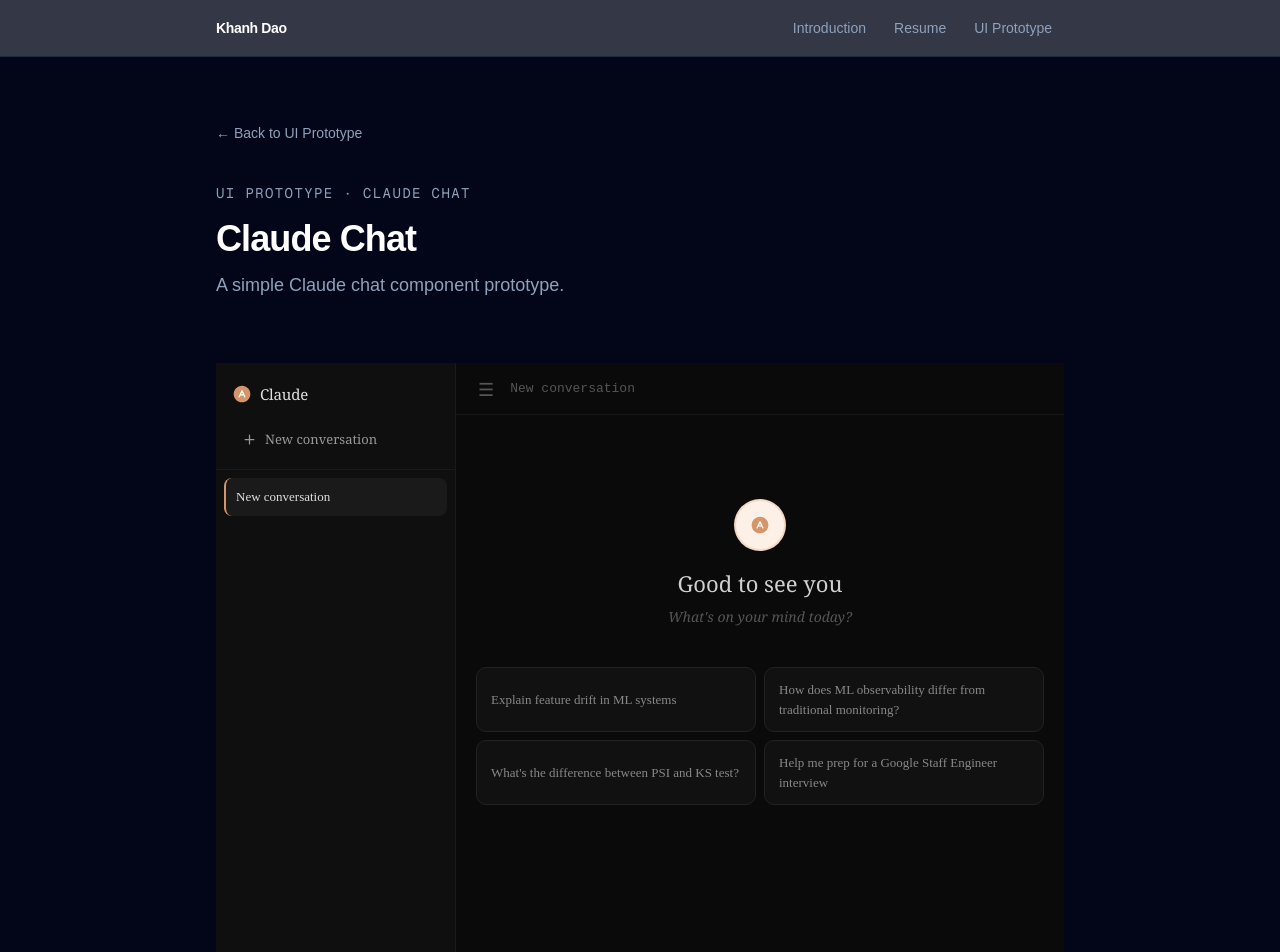
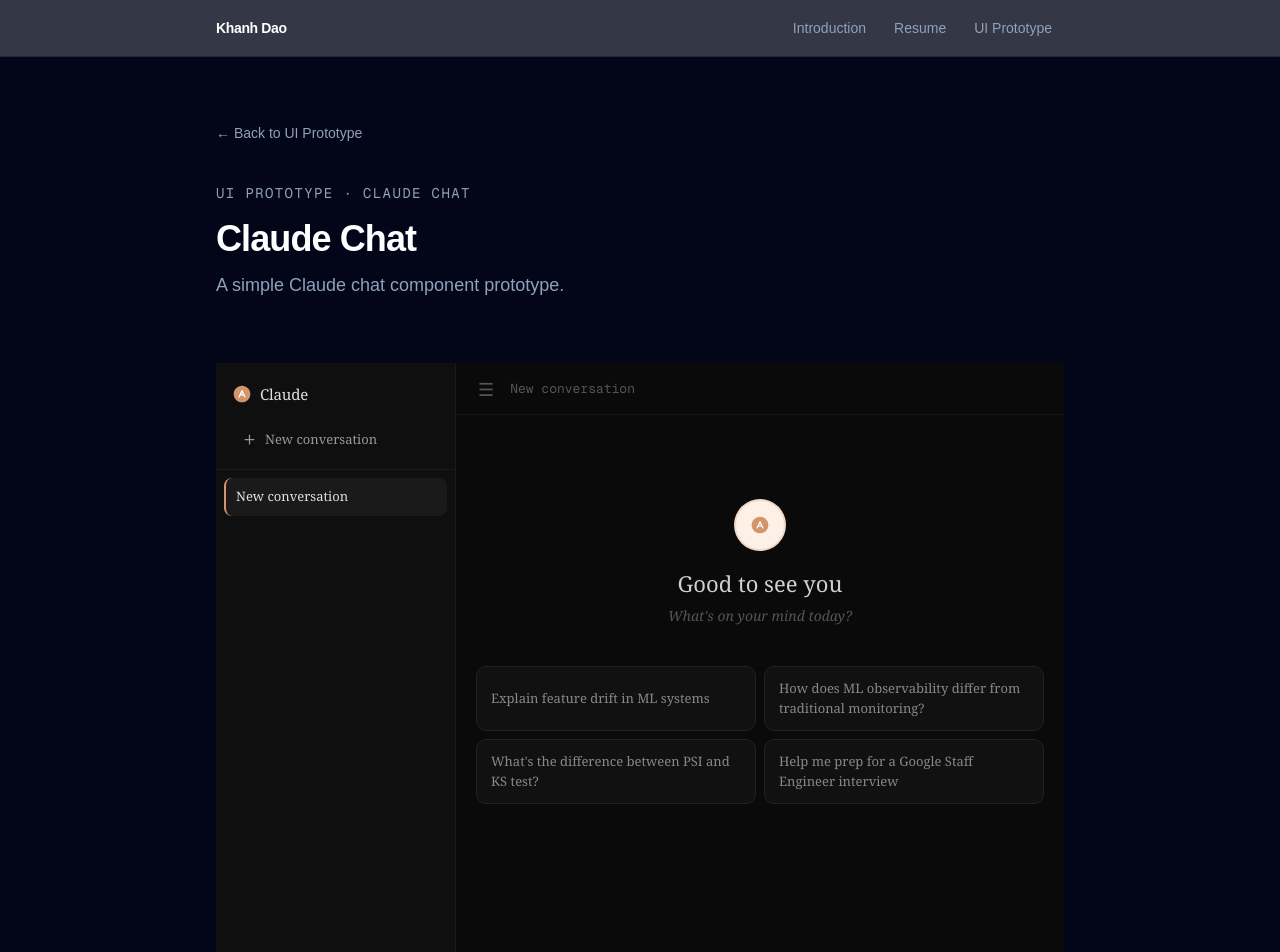
Before and after one commit to lelea2/solace, a Next.js app: page /ui-prototype/claude-chat-clone in a window 1280 px wide. Shown: the top 952 px of the page. Built offline with nearby package versions, Linux system fonts and the light colour scheme.

Commit message:
more change

```diff
--- a/components/Resume.tsx
+++ b/components/Resume.tsx
@@ -1,6 +1,6 @@
 const experience = [
   {
-    role: "Staff Software Engineer — ML Observability",
+    role: "Engineer Manager — ML Observability",
     company: "LinkedIn",
     period: "Aug 2024 – Present",
     color: "#0A66C2",
@@ -173,7 +173,7 @@ export default function Resume() {
             Khanh Dao
           </h1>
           <p className="text-slate-300 text-lg mb-6">
-            Staff Software Engineer &middot; UI Platform &middot; Developer Experience
+            Staff Software Engineer / Engineering Manager &middot; UI Platform &middot; Developer Experience
           </p>
           <div className="flex flex-wrap gap-4 text-sm text-slate-400">
             <a href="mailto:kareendao88@gmail.com" className="flex items-center gap-2 hover:text-white transition-colors">
@@ -313,7 +313,7 @@ export default function Resume() {
       {/* ── FOOTER ─────────────────────────────────────────── */}
       <footer className="border-t border-slate-100 bg-slate-50">
         <div className="max-w-4xl mx-auto px-6 py-8 flex flex-col sm:flex-row items-center justify-between gap-4">
-          <p className="text-sm text-slate-500">&copy; 2026 Khanh Dao &mdash; Staff Software Engineer</p>
+          <p className="text-sm text-slate-500">&copy; 2026 Khanh Dao &mdash; Staff Software Engineer / Engineering Manager</p>
           <div className="flex gap-5 text-sm">
             <a href="mailto:kareendao88@gmail.com" className="text-slate-400 hover:text-slate-900 transition-colors">Email</a>
             <a href="https://linkedin.com/in/khanh-dao-23062119" target="_blank" rel="noopener noreferrer" className="text-slate-400 hover:text-slate-900 transition-colors">LinkedIn</a>
--- a/components/ui-prototype/claude-clone-chat/ClaudeChat.tsx
+++ b/components/ui-prototype/claude-clone-chat/ClaudeChat.tsx
@@ -7,13 +7,13 @@ const SYSTEM_PROMPT = `You are Claude, an AI assistant made by Anthropic. You ar
 
 function TypingIndicator() {
   return (
-    <div style={{ display: "flex", alignItems: "center", gap: "4px", padding: "4px 0" }}>
+    <div className="flex items-center gap-1 py-1">
       {[0, 1, 2].map(i => (
-        <div key={i} style={{
-          width: "6px", height: "6px", borderRadius: "50%",
-          background: "#D4956A", opacity: 0.7,
-          animation: `bounce 1.2s ease-in-out ${i * 0.2}s infinite`,
-        }}/>
+        <div
+          key={i}
+          className="w-1.5 h-1.5 rounded-full bg-[#D4956A] opacity-70 animate-[bounce_1.2s_ease-in-out_infinite]"
+          style={{ animationDelay: `${i * 0.2}s` }}
+        />
       ))}
     </div>
   );
@@ -22,47 +22,23 @@ function TypingIndicator() {
 function Message({ msg }: { msg: { role: string; content: string; error?: string } }) {
   const isUser = msg.role === "user";
   return (
-    <div style={{
-      display: "flex",
-      flexDirection: isUser ? "row-reverse" : "row",
-      gap: "12px",
-      alignItems: "flex-start",
-      padding: "4px 0",
-      animation: "fadeSlideIn 0.25s ease forwards",
-    }}>
-      {/* Avatar */}
-      <div style={{
-        flexShrink: 0,
-        width: "34px", height: "34px",
-        borderRadius: isUser ? "10px" : "50%",
-        background: isUser ? "#2D2D2D" : "#FDF0E6",
-        display: "flex", alignItems: "center", justifyContent: "center",
-        color: isUser ? "#C8C8C8" : "#D4956A",
-        border: isUser ? "1px solid #3A3A3A" : "1.5px solid #D4956A33",
-        marginTop: "2px",
-      }}>
+    <div className={`flex gap-3 items-start py-1 animate-[fadeSlideIn_0.25s_ease_forwards] ${isUser ? "flex-row-reverse" : "flex-row"}`}>
+      <div className={`shrink-0 w-[34px] h-[34px] flex items-center justify-center mt-0.5
+        ${isUser
+          ? "rounded-[10px] bg-[#2D2D2D] border border-[#3A3A3A] text-[#C8C8C8]"
+          : "rounded-full bg-[#FDF0E6] border-[1.5px] border-[#D4956A33] text-[#D4956A]"
+        }`}>
         {isUser ? <UserIcon /> : <ClaudeIcon />}
       </div>
 
-      {/* Bubble */}
-      <div style={{
-        maxWidth: "72%",
-        background: isUser ? "#1C1C1E" : "#141414",
-        border: isUser ? "1px solid #2D2D2D" : "1px solid #1F1F1F",
-        borderRadius: isUser ? "18px 4px 18px 18px" : "4px 18px 18px 18px",
-        padding: "12px 16px",
-        color: isUser ? "#E8E8E8" : "#D4D4D4",
-        fontSize: "14px",
-        lineHeight: "1.65",
-        fontFamily: "'Georgia', serif",
-        letterSpacing: "0.01em",
-        whiteSpace: "pre-wrap",
-        wordBreak: "break-word",
-        boxShadow: isUser ? "none" : "0 1px 12px rgba(0,0,0,0.3)",
-      }}>
+      <div className={`max-w-[72%] py-3 px-4 text-sm leading-[1.65] font-serif tracking-[0.01em] whitespace-pre-wrap break-words
+        ${isUser
+          ? "bg-[#1C1C1E] border border-[#2D2D2D] rounded-[18px_4px_18px_18px] text-[#E8E8E8]"
+          : "bg-[#141414] border border-[#1F1F1F] rounded-[4px_18px_18px_18px] text-[#D4D4D4] shadow-[0_1px_12px_rgba(0,0,0,0.3)]"
+        }`}>
         {msg.content === "__typing__" ? <TypingIndicator /> : msg.content}
         {msg.error && (
-          <div style={{ color: "#E05A5A", fontSize: "12px", marginTop: "6px", fontFamily: "monospace" }}>
+          <div className="text-[#E05A5A] text-xs mt-1.5 font-mono">
             ⚠ {msg.error}
           </div>
         )}
@@ -71,17 +47,20 @@ function Message({ msg }: { msg: { role: string; content: string; error?: string
   );
 }
 
+type Message = { role: string; content: string; id?: string; error?: string };
+type Conversation = { id: number; title: string; messages: Message[] };
+
 export default function App() {
-  const [conversations, setConversations] = useState([
+  const [conversations, setConversations] = useState<Conversation[]>([
     { id: 1, title: "New conversation", messages: [] }
   ]);
   const [activeId, setActiveId] = useState(1);
   const [input, setInput] = useState("");
   const [loading, setLoading] = useState(false);
   const [sidebarOpen, setSidebarOpen] = useState(true);
-  const messagesEndRef = useRef(null);
-  const textareaRef = useRef(null);
-  const abortRef = useRef(null);
+  const messagesEndRef = useRef<HTMLDivElement>(null);
+  const textareaRef = useRef<HTMLTextAreaElement>(null);
+  const abortRef = useRef<AbortController | null>(null);
   const nextId = useRef(2);
 
   const activeConvo = conversations.find(c => c.id === activeId);
@@ -98,7 +77,7 @@ export default function App() {
     }
   }, [input]);
 
-  function updateConvo(id, updater) {
+  function updateConvo(id: number, updater: (c: Conversation) => Conversation) {
     setConversations(prev => prev.map(c => c.id === id ? updater(c) : c));
   }
 
@@ -117,7 +96,6 @@ export default function App() {
     const userMsg = { role: "user", content: text };
     const typingMsg = { role: "assistant", content: "__typing__", id: "typing" };
 
-    // Update title from first message
     const isFirst = messages.length === 0;
     updateConvo(activeId, c => ({
       ...c,
@@ -147,7 +125,7 @@ export default function App() {
       });
 
       const data = await res.json();
-      const reply = data.content?.map(b => b.text || "").join("") || "No response.";
+      const reply = data.content?.map((b: { text: string }) => b.text || "").join("") || "No response.";
       const assistantMsg = { role: "assistant", content: reply };
 
       updateConvo(activeId, c => ({
@@ -155,7 +133,8 @@ export default function App() {
         messages: [...c.messages.filter(m => m.id !== "typing"), assistantMsg],
       }));
     } catch (err) {
-      if (err.name === "AbortError") {
+      const error = err as Error;
+      if (error.name === "AbortError") {
         updateConvo(activeId, c => ({
           ...c,
           messages: c.messages.filter(m => m.id !== "typing"),
@@ -164,7 +143,7 @@ export default function App() {
         updateConvo(activeId, c => ({
           ...c,
           messages: [...c.messages.filter(m => m.id !== "typing"),
-            { role: "assistant", content: "", error: err.message }],
+            { role: "assistant", content: "", error: error.message }],
         }));
       }
     } finally {
@@ -177,7 +156,7 @@ export default function App() {
     abortRef.current?.abort();
   }
 
-  function onKeyDown(e) {
+  function onKeyDown(e: React.KeyboardEvent<HTMLTextAreaElement>) {
     if (e.key === "Enter" && !e.shiftKey) {
       e.preventDefault();
       send();
@@ -193,61 +172,45 @@ export default function App() {
 
   return (
     <div className="flex flex-col items-center gap-8">
-      <div style={{
-        display: "flex", height: "100vh", width: "100%",
-        fontFamily: "'Lora', Georgia, serif",
-        background: "#0A0A0A", color: "#D4D4D4",
-        overflow: "hidden",
-      }}>
+      <div className="flex h-screen w-full font-serif bg-[#0A0A0A] text-[#D4D4D4] overflow-hidden">
 
         {/* Sidebar */}
         {sidebarOpen && (
-          <div style={{
-            width: "240px", flexShrink: 0,
-            background: "#0F0F0F",
-            borderRight: "1px solid #1A1A1A",
-            display: "flex", flexDirection: "column",
-            overflow: "hidden",
-          }}>
+          <div className="w-60 shrink-0 bg-[#0F0F0F] border-r border-r-[#1A1A1A] flex flex-col overflow-hidden">
             {/* Sidebar header */}
-            <div style={{ padding: "20px 16px 12px", borderBottom: "1px solid #1A1A1A" }}>
-              <div style={{ display: "flex", alignItems: "center", gap: "8px", marginBottom: "16px" }}>
+            <div className="pt-5 px-4 pb-3 border-b border-b-[#1A1A1A]">
+              <div className="flex items-center gap-2 mb-4">
                 <ClaudeIcon />
-                <span style={{ fontSize: "15px", fontWeight: "500", color: "#E0E0E0", letterSpacing: "-0.01em" }}>Claude</span>
+                <span className="text-[15px] font-medium text-[#E0E0E0] tracking-[-0.01em]">Claude</span>
               </div>
-              <button className="new-chat-btn" onClick={newChat} style={{
-                width: "100%", display: "flex", alignItems: "center", gap: "8px",
-                padding: "8px 10px", borderRadius: "8px",
-                color: "#999", fontSize: "13px", transition: "background 0.15s",
-              }}>
+              <button
+                className="new-chat-btn w-full flex items-center gap-2 py-2 px-2.5 rounded-lg text-[#999] text-[13px] transition-colors duration-150"
+                onClick={newChat}
+              >
                 <NewChatIcon /> New conversation
               </button>
             </div>
 
             {/* Conversation list */}
-            <div style={{ flex: 1, overflowY: "auto", padding: "8px" }}>
+            <div className="flex-1 overflow-y-auto p-2">
               {conversations.slice().reverse().map(c => (
-                <button key={c.id} className="sidebar-item" onClick={() => setActiveId(c.id)} style={{
-                  width: "100%", textAlign: "left",
-                  padding: "9px 10px", borderRadius: "8px",
-                  fontSize: "13px", fontFamily: "'Lora', serif",
-                  color: c.id === activeId ? "#E0E0E0" : "#777",
-                  background: c.id === activeId ? "#1A1A1A" : "transparent",
-                  transition: "all 0.15s",
-                  whiteSpace: "nowrap", overflow: "hidden", textOverflow: "ellipsis",
-                  borderLeft: c.id === activeId ? "2px solid #D4956A" : "2px solid transparent",
-                }}>
+                <button
+                  key={c.id}
+                  className={`sidebar-item w-full text-left py-[9px] px-2.5 rounded-lg text-[13px] font-serif whitespace-nowrap overflow-hidden text-ellipsis transition-all duration-150 border-l-2
+                    ${c.id === activeId
+                      ? "text-[#E0E0E0] bg-[#1A1A1A] border-l-[#D4956A]"
+                      : "text-[#777] bg-transparent border-l-transparent"
+                    }`}
+                  onClick={() => setActiveId(c.id)}
+                >
                   {c.title}
                 </button>
               ))}
             </div>
 
             {/* Model badge */}
-            <div style={{ padding: "12px 16px", borderTop: "1px solid #1A1A1A" }}>
-              <div style={{
-                fontSize: "11px", color: "#444", fontFamily: "'DM Mono', monospace",
-                background: "#141414", padding: "6px 10px", borderRadius: "6px",
-              }}>
+            <div className="py-3 px-4 border-t border-t-[#1A1A1A]">
+              <div className="text-[11px] text-[#444] font-mono bg-[#141414] py-1.5 px-2.5 rounded-md">
                 claude-sonnet-4
               </div>
             </div>
@@ -255,93 +218,72 @@ export default function App() {
         )}
 
         {/* Main */}
-        <div style={{ flex: 1, display: "flex", flexDirection: "column", minWidth: 0, position: "relative" }}>
+        <div className="flex-1 flex flex-col min-w-0 relative">
 
           {/* Top bar */}
-          <div style={{
-            height: "52px", flexShrink: 0,
-            borderBottom: "1px solid #161616",
-            display: "flex", alignItems: "center", gap: "10px",
-            padding: "0 16px",
-            background: "#0A0A0A",
-          }}>
-            <button onClick={() => setSidebarOpen(v => !v)} style={{
-              color: "#555", padding: "6px", borderRadius: "6px",
-              fontSize: "18px", lineHeight: 1, transition: "color 0.15s",
-            }}>☰</button>
-            <span style={{ fontSize: "13px", color: "#555", fontFamily: "'DM Mono', monospace" }}>
+          <div className="h-[52px] shrink-0 border-b border-b-[#161616] flex items-center gap-2.5 px-4 bg-[#0A0A0A]">
+            <button
+              onClick={() => setSidebarOpen(v => !v)}
+              className="text-[#555] p-1.5 rounded-md text-lg leading-none transition-colors duration-150"
+            >
+              ☰
+            </button>
+            <span className="text-[13px] text-[#555] font-mono">
               {activeConvo?.title || "New conversation"}
             </span>
             {loading && (
-              <div style={{
-                marginLeft: "auto", fontSize: "11px", color: "#D4956A",
-                fontFamily: "'DM Mono', monospace",
-                animation: "pulse 1.5s ease-in-out infinite",
-              }}>● thinking</div>
+              <div className="ml-auto text-[11px] text-[#D4956A] font-mono animate-[pulse_1.5s_ease-in-out_infinite]">
+                ● thinking
+              </div>
             )}
           </div>
 
           {/* Messages */}
-          <div style={{ flex: 1, overflowY: "auto", padding: "24px 0" }}>
-            <div style={{ maxWidth: "720px", margin: "0 auto", padding: "0 20px" }}>
+          <div className="flex-1 overflow-y-auto py-6">
+            <div className="max-w-[720px] mx-auto px-5">
 
               {messages.length === 0 ? (
-                <div style={{ paddingTop: "60px", animation: "fadeSlideIn 0.4s ease" }}>
+                <div className="pt-[60px] animate-[fadeSlideIn_0.4s_ease]">
                   {/* Welcome */}
-                  <div style={{ textAlign: "center", marginBottom: "40px" }}>
-                    <div style={{
-                      width: "52px", height: "52px", borderRadius: "50%",
-                      background: "#FDF0E6", border: "2px solid #D4956A44",
-                      display: "flex", alignItems: "center", justifyContent: "center",
-                      margin: "0 auto 16px",
-                    }}>
+                  <div className="text-center mb-10">
+                    <div className="w-[52px] h-[52px] rounded-full bg-[#FDF0E6] border-2 border-[#D4956A44] flex items-center justify-center mx-auto mb-4">
                       <ClaudeIcon />
                     </div>
-                    <h1 style={{ fontSize: "22px", fontWeight: "400", color: "#D0D0D0", marginBottom: "6px" }}>
+                    <h1 className="text-[22px] font-normal text-[#D0D0D0] mb-1.5">
                       Good to see you
                     </h1>
-                    <p style={{ fontSize: "14px", color: "#555", fontStyle: "italic" }}>
+                    <p className="text-sm text-[#555] italic">
                       What's on your mind today?
                     </p>
                   </div>
 
                   {/* Suggestions */}
-                  <div style={{ display: "grid", gridTemplateColumns: "1fr 1fr", gap: "8px" }}>
+                  <div className="grid grid-cols-2 gap-2">
                     {suggestions.map((s, i) => (
-                      <button key={i} className="suggestion-btn" onClick={() => setInput(s)} style={{
-                        textAlign: "left", padding: "12px 14px",
-                        background: "#111", border: "1px solid #222",
-                        borderRadius: "10px", color: "#888",
-                        fontSize: "13px", fontFamily: "'Lora', serif",
-                        lineHeight: "1.5", transition: "all 0.15s",
-                      }}>
+                      <button
+                        key={i}
+                        className="suggestion-btn text-left py-3 px-3.5 bg-[#111] border border-[#222] rounded-[10px] text-[#888] text-[13px] font-serif leading-normal transition-all duration-150"
+                        onClick={() => setInput(s)}
+                      >
                         {s}
                       </button>
                     ))}
                   </div>
                 </div>
               ) : (
-                <div style={{ display: "flex", flexDirection: "column", gap: "16px" }}>
+                <div className="flex flex-col gap-4">
                   {messages.map((msg, i) => <Message key={i} msg={msg} />)}
                 </div>
               )}
 
-              <div ref={messagesEndRef} style={{ height: "8px" }} />
+              <div ref={messagesEndRef} className="h-2" />
             </div>
           </div>
 
           {/* Input area */}
-          <div style={{ flexShrink: 0, padding: "16px 20px 20px", background: "#0A0A0A" }}>
-            <div style={{ maxWidth: "720px", margin: "0 auto" }}>
-              <div style={{
-                display: "flex", alignItems: "flex-end", gap: "10px",
-                background: "#111",
-                border: "1px solid #222",
-                borderRadius: "14px",
-                padding: "12px 14px",
-                transition: "border-color 0.2s",
-                boxShadow: "0 0 0 1px #00000040, 0 4px 20px rgba(0,0,0,0.4)",
-              }}>
+          <div className="shrink-0 pt-4 px-5 pb-5 bg-[#0A0A0A]">
+            <div className="max-w-[720px] mx-auto">
+              <div className="flex items-end gap-2.5 bg-[#111] border border-[#222] rounded-[14px] py-3 px-3.5 transition-colors duration-200 shadow-[0_0_0_1px_#00000040,_0_4px_20px_rgba(0,0,0,0.4)]">
                 <textarea
                   ref={textareaRef}
                   value={input}
@@ -349,35 +291,27 @@ export default function App() {
                   onKeyDown={onKeyDown}
                   placeholder="Message Claude…"
                   rows={1}
-                  style={{
-                    flex: 1, fontSize: "14px", color: "#D4D4D4",
-                    fontFamily: "'Lora', Georgia, serif",
-                    lineHeight: "1.6", minHeight: "24px", maxHeight: "160px",
-                  }}
+                  className="flex-1 text-sm text-[#D4D4D4] font-serif leading-[1.6] min-h-6 max-h-40 bg-transparent resize-none outline-none"
                 />
                 {loading ? (
-                  <button onClick={stop} style={{
-                    flexShrink: 0, width: "32px", height: "32px",
-                    borderRadius: "8px", background: "#2A2A2A",
-                    display: "flex", alignItems: "center", justifyContent: "center",
-                    color: "#888", transition: "all 0.15s",
-                  }}>
+                  <button
+                    onClick={stop}
+                    className="shrink-0 w-8 h-8 rounded-lg bg-[#2A2A2A] flex items-center justify-center text-[#888] transition-all duration-150"
+                  >
                     <StopIcon />
                   </button>
                 ) : (
-                  <button className="send-btn" onClick={send} disabled={!input.trim()} style={{
-                    flexShrink: 0, width: "32px", height: "32px",
-                    borderRadius: "8px",
-                    background: input.trim() ? "#D4956A" : "#1C1C1C",
-                    display: "flex", alignItems: "center", justifyContent: "center",
-                    color: input.trim() ? "#fff" : "#444",
-                    transition: "all 0.15s",
-                  }}>
+                  <button
+                    className={`send-btn shrink-0 w-8 h-8 rounded-lg flex items-center justify-center transition-all duration-150
+                      ${input.trim() ? "bg-[#D4956A] text-white" : "bg-[#1C1C1C] text-[#444]"}`}
+                    onClick={send}
+                    disabled={!input.trim()}
+                  >
                     <SendIcon />
                   </button>
                 )}
               </div>
-              <p style={{ textAlign: "center", fontSize: "11px", color: "#333", marginTop: "10px", fontFamily: "'DM Mono', monospace" }}>
+              <p className="text-center text-[11px] text-[#333] mt-2.5 font-mono">
                 Shift + Enter for new line · Enter to send
               </p>
             </div>
```
Also changed, not shown: 1 other file (tests, documents, lock files or other folders).
